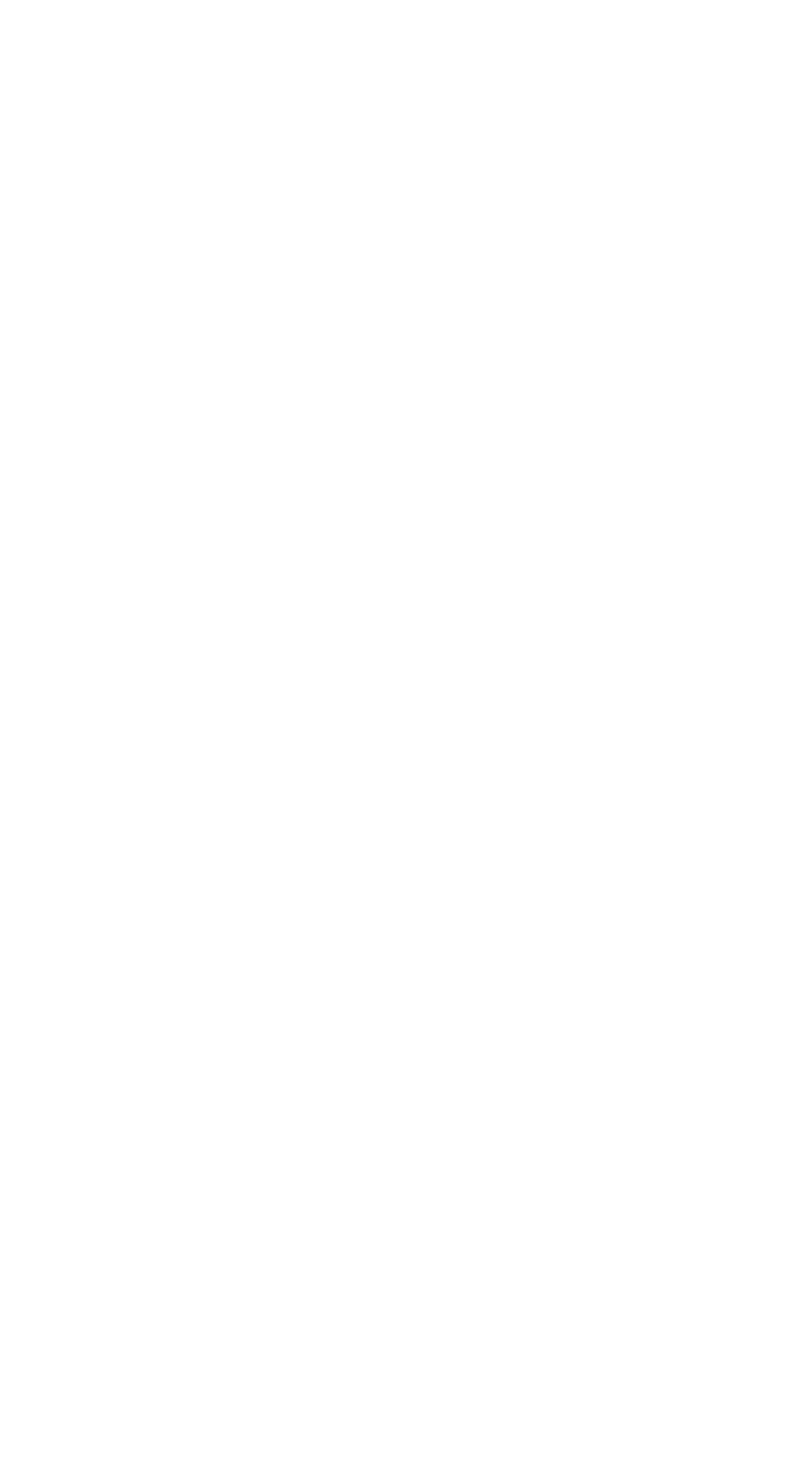
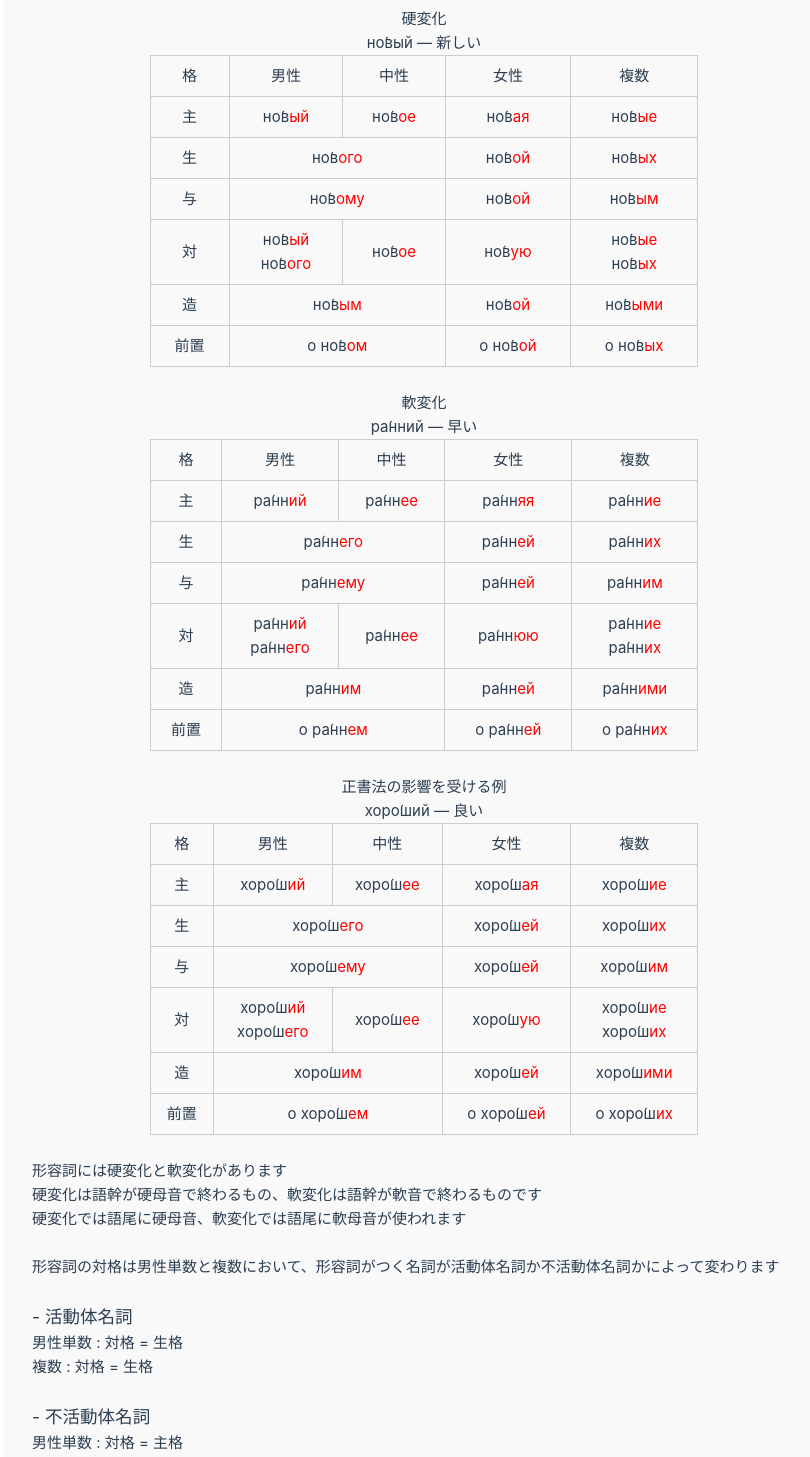
Before and after one commit to GenMira/LearnRussian, a Vue app: page /LearnRussian/declension in a window 1280 px wide. Shown: the part 6480-7937 px from the top of the page, without its empty margins (216-1026 px from the left). Before the commit the page ends 6351 px from the top, so only its background shows below. Built offline with nearby package versions, Linux system fonts and the light colour scheme.

Commit message:
形容詞

```diff
--- a/src/views/Declension.vue
+++ b/src/views/Declension.vue
@@ -514,7 +514,6 @@
         <tr><th></th><th>主語</th><th>形</th></tr>
       </thead>
       <tbody>
-        <!-- 現在形 -->
         <tr><td>不定形</td><td>-</td><td>чита&#769;ть</td></tr>
         <tr><td rowspan="6">現在</td><td>я</td><td>чита&#769;<span style="color:red">ю</span></td></tr>
         <tr><td>ты</td><td>чита&#769;<span style="color:red">ешь</span></td></tr>
@@ -522,12 +521,12 @@
         <tr><td>мы</td><td>чита&#769;<span style="color:red">ем</span></td></tr>
         <tr><td>вы</td><td>чита&#769;<span style="color:red">ете</span></td></tr>
         <tr><td>они</td><td>чита&#769;<span style="color:red">ют</span></td></tr>
-        <!-- 過去形 -->
+
         <tr><td rowspan="4">過去</td><td>он</td><td>чита&#769;<span style="color:red">л</span></td></tr>
         <tr><td>она</td><td>чита&#769;<span style="color:red">ла</span></td></tr>
         <tr><td>оно</td><td>чита&#769;<span style="color:red">ло</span></td></tr>
         <tr><td>они</td><td>чита&#769;<span style="color:red">ли</span></td></tr>
-        <!-- 命令形 -->
+
         <tr><td rowspan="2">命令</td><td>ты</td><td>чита&#769;<span style="color:red">й</span></td></tr>
         <tr><td>вы</td><td>чита&#769;<span style="color:red">йте</span></td></tr>
       </tbody>
@@ -541,7 +540,6 @@
         <tr><th>時制</th><th>主語</th><th>形</th></tr>
       </thead>
       <tbody>
-        <!-- 現在形 -->
         <tr><td>不定形</td><td>-</td><td>смотре&#769;ть</td></tr>
         <tr><td rowspan="6">現在</td><td>я</td><td>смотр<span style="color:red">ю&#769;</span></td></tr>
         <tr><td>ты</td><td>смо&#769;тр<span style="color:red">ишь</span></td></tr>
@@ -549,12 +547,12 @@
         <tr><td>мы</td><td>смо&#769;тр<span style="color:red">им</span></td></tr>
         <tr><td>вы</td><td>смо&#769;тр<span style="color:red">ите</span></td></tr>
         <tr><td>они</td><td>смо&#769;тр<span style="color:red">ят</span></td></tr>
-        <!-- 過去形 -->
+
         <tr><td rowspan="4">過去</td><td>он</td><td>смотр<span style="color:red">е&#769;л</span></td></tr>
         <tr><td>она</td><td>смотр<span style="color:red">е&#769;ла</span></td></tr>
         <tr><td>оно</td><td>смотр<span style="color:red">е&#769;ло</span></td></tr>
         <tr><td>они</td><td>смотр<span style="color:red">е&#769;ли</span></td></tr>
-        <!-- 命令形 -->
+
         <tr><td rowspan="2">命令</td><td>ты</td><td>смотри&#769;<span style="color:red"></span></td></tr>
         <tr><td>вы</td><td>смотр<span style="color:red">и&#769;те</span></td></tr>
       </tbody>
@@ -566,7 +564,6 @@
         <tr><th>時制</th><th>主語</th><th>形</th></tr>
       </thead>
       <tbody>
-        <!-- 現在形 -->
         <tr><td>不定形</td><td>-</td><td>нра&#769;виться</td></tr>
         <tr><td rowspan="6">現在</td><td>я</td><td>нра&#769;влю<span style="color:red">сь</span></td></tr>
         <tr><td>ты</td><td>нра&#769;в<span style="color:red">ишься</span></td></tr>
@@ -574,21 +571,209 @@
         <tr><td>мы</td><td>нра&#769;в<span style="color:red">имся</span></td></tr>
         <tr><td>вы</td><td>нра&#769;в<span style="color:red">итесь</span></td></tr>
         <tr><td>они</td><td>нра&#769;в<span style="color:red">ятся</span></td></tr>
-        <!-- 過去形 -->
+
         <tr><td rowspan="4">過去</td><td>он</td><td>нра&#769;ви<span style="color:red">лся</span></td></tr>
         <tr><td>она</td><td>нра&#769;ви<span style="color:red">лась</span></td></tr>
         <tr><td>оно</td><td>нра&#769;ви<span style="color:red">лось</span></td></tr>
         <tr><td>они</td><td>нра&#769;ви<span style="color:red">лись</span></td></tr>
-        <!-- 命令形 -->
+
         <tr><td rowspan="2">命令</td><td>ты</td><td>нра&#769;вь<span style="color:red">ся</span></td></tr>
         <tr><td>вы</td><td>нра&#769;вь<span style="color:red">тесь</span></td></tr>
       </tbody>
     </table>
-
-
+    <br>
+    <!-- <p>再帰動詞は動詞の後ろに「-ся」が付きます</p>
+    <p>意味は「〜する」という意味に加えて「自分自身に〜する」という意味が加わります</p> -->
+    <br>
+    <p>第1変化は不定形と語幹が同じで、アクセントはそのままです</p>
+    <p>第2変化は不定形から1つ母音をとり、アクセントは移動することがあります</p>
+    <p>一度アクセントが移動するとその後の変化においてアクセントは移動したままです</p>
+    <br>
+    <p>-ить,-етьは第二変化のものが多い傾向にありますが、絶対ではないので単語ごとに覚えなければなりません</p>
   </div>
   <div class="text-box">
     <h2>形容詞</h2>
+    <br>
+    <table class="center-table">
+      <caption>硬変化</caption>
+      <caption>но́вый — 新しい</caption>
+      <thead>
+        <tr>
+          <th>格</th>
+          <th>男性</th>
+          <th>中性</th>
+          <th>女性</th>
+          <th>複数</th>
+        </tr>
+      </thead>
+      <tbody>
+        <tr>
+          <td>主</td>
+          <td>но&#769;в<span style="color:red">ый</span></td>
+          <td>но&#769;в<span style="color:red">ое</span></td>
+          <td>но&#769;в<span style="color:red">ая</span></td>
+          <td>но&#769;в<span style="color:red">ые</span></td>
+        </tr>
+        <tr>
+          <td>生</td>
+          <td colspan="2">но&#769;в<span style="color:red">ого</span></td>
+          <td>но&#769;в<span style="color:red">ой</span></td>
+          <td>но&#769;в<span style="color:red">ых</span></td>
+        </tr>
+        <tr>
+          <td>与</td>
+          <td colspan="2">но&#769;в<span style="color:red">ому</span></td>
+          <td>но&#769;в<span style="color:red">ой</span></td>
+          <td>но&#769;в<span style="color:red">ым</span></td>
+        </tr>
+        <tr>
+          <td>対</td>
+          <td>но&#769;в<span style="color:red">ый</span><br>но&#769;в<span style="color:red">ого</span></td>
+          <td>но&#769;в<span style="color:red">ое</span></td>
+          <td>но&#769;в<span style="color:red">ую</span></td>
+          <td>но&#769;в<span style="color:red">ые</span><br>но&#769;в<span style="color:red">ых</span></td>
+        </tr>
+        <tr>
+          <td>造</td>
+          <td colspan="2">но&#769;в<span style="color:red">ым</span></td>
+          <td>но&#769;в<span style="color:red">ой</span></td>
+          <td>но&#769;в<span style="color:red">ыми</span></td>
+        </tr>
+        <tr>
+          <td>前置</td>
+          <td colspan="2">о но&#769;в<span style="color:red">ом</span></td>
+          <td>о но&#769;в<span style="color:red">ой</span></td>
+          <td>о но&#769;в<span style="color:red">ых</span></td>
+        </tr>
+      </tbody>
+    </table>
+    <br>
+    <table class="center-table">
+      <caption>軟変化</caption>
+      <caption>ра́нний — 早い</caption>
+      <thead>
+        <tr>
+          <th>格</th>
+          <th>男性</th>
+          <th>中性</th>
+          <th>女性</th>
+          <th>複数</th>
+        </tr>
+      </thead>
+      <tbody>
+        <tr>
+          <td>主</td>
+          <td>ра&#769;нн<span style="color:red">ий</span></td>
+          <td>ра&#769;нн<span style="color:red">ее</span></td>
+          <td>ра&#769;нн<span style="color:red">яя</span></td>
+          <td>ра&#769;нн<span style="color:red">ие</span></td>
+        </tr>
+        <tr>
+          <td>生</td>
+          <td colspan="2">ра&#769;нн<span style="color:red">его</span></td>
+          <td>ра&#769;нн<span style="color:red">ей</span></td>
+          <td>ра&#769;нн<span style="color:red">их</span></td>
+        </tr>
+        <tr>
+          <td>与</td>
+          <td colspan="2">ра&#769;нн<span style="color:red">ему</span></td>
+          <td>ра&#769;нн<span style="color:red">ей</span></td>
+          <td>ра&#769;нн<span style="color:red">им</span></td>
+        </tr>
+        <tr>
+          <td>対</td>
+          <td>ра&#769;нн<span style="color:red">ий</span><br>ра&#769;нн<span style="color:red">его</span></td>
+          <td>ра&#769;нн<span style="color:red">ее</span></td>
+          <td>ра&#769;нн<span style="color:red">юю</span></td>
+          <td>ра&#769;нн<span style="color:red">ие</span><br>ра&#769;нн<span style="color:red">их</span></td>
+        </tr>
+        <tr>
+          <td>造</td>
+          <td colspan="2">ра&#769;нн<span style="color:red">им</span></td>
+          <td>ра&#769;нн<span style="color:red">ей</span></td>
+          <td>ра&#769;нн<span style="color:red">ими</span></td>
+        </tr>
+        <tr>
+          <td>前置</td>
+          <td colspan="2">о ра&#769;нн<span style="color:red">ем</span></td>
+          <td>о ра&#769;нн<span style="color:red">ей</span></td>
+          <td>о ра&#769;нн<span style="color:red">их</span></td>
+        </tr>
+      </tbody>
+    </table>
+    <br>
+    <table class="center-table">
+      <caption>正書法の影響を受ける例</caption>
+      <caption>хоро́ший — 良い</caption>
+      <thead>
+        <tr>
+          <th>格</th>
+          <th>男性</th>
+          <th>中性</th>
+          <th>女性</th>
+          <th>複数</th>
+        </tr>
+      </thead>
+      <tbody>
+        <tr>
+          <td>主</td>
+          <td>хоро&#769;ш<span style="color:red">ий</span></td>
+          <td>хоро&#769;ш<span style="color:red">ее</span></td>
+          <td>хоро&#769;ш<span style="color:red">ая</span></td>
+          <td>хоро&#769;ш<span style="color:red">ие</span></td>
+        </tr>
+        <tr>
+          <td>生</td>
+          <td colspan="2">хоро&#769;ш<span style="color:red">его</span></td>
+          <td>хоро&#769;ш<span style="color:red">ей</span></td>
+          <td>хоро&#769;ш<span style="color:red">их</span></td>
+        </tr>
+        <tr>
+          <td>与</td>
+          <td colspan="2">хоро&#769;ш<span style="color:red">ему</span></td>
+          <td>хоро&#769;ш<span style="color:red">ей</span></td>
+          <td>хоро&#769;ш<span style="color:red">им</span></td>
+        </tr>
+        <tr>
+          <td>対</td>
+          <td>хоро&#769;ш<span style="color:red">ий</span><br>хоро&#769;ш<span style="color:red">его</span></td>
+          <td>хоро&#769;ш<span style="color:red">ее</span></td>
+          <td>хоро&#769;ш<span style="color:red">ую</span></td>
+          <td>хоро&#769;ш<span style="color:red">ие</span><br>хоро&#769;ш<span style="color:red">их</span></td>
+        </tr>
+        <tr>
+          <td>造</td>
+          <td colspan="2">хоро&#769;ш<span style="color:red">им</span></td>
+          <td>хоро&#769;ш<span style="color:red">ей</span></td>
+          <td>хоро&#769;ш<span style="color:red">ими</span></td>
+        </tr>
+        <tr>
+          <td>前置</td>
+          <td colspan="2">о хоро&#769;ш<span style="color:red">ем</span></td>
+          <td>о хоро&#769;ш<span style="color:red">ей</span></td>
+          <td>о хоро&#769;ш<span style="color:red">их</span></td>
+        </tr>
+      </tbody>
+    </table>
+    <br>
+    <p>形容詞には硬変化と軟変化があります</p>
+    <p>硬変化は語幹が硬母音で終わるもの、軟変化は語幹が軟音で終わるものです</p>
+    <p>硬変化では語尾に硬母音、軟変化では語尾に軟母音が使われます</p>
+    <br>
+    <p>形容詞の対格は男性単数と複数において、形容詞がつく名詞が活動体名詞か不活動体名詞かによって変わります</p>
+    <br>
+    <h3>- 活動体名詞</h3>
+    <p>男性単数 : 対格 = 生格</p>
+    <p>複数 : 対格 = 生格</p>
+    <br>
+    <h3>- 不活動体名詞</h3>
+    <p>男性単数 : 対格 = 主格</p>
+    <p>複数 : 対格 = 主格</p>
+  </div>
+  <div class="text-box">
+    <h2>所有代名詞</h2>
+    <p>以下工事中</p>
+
   </div>
 </template>
 
```
